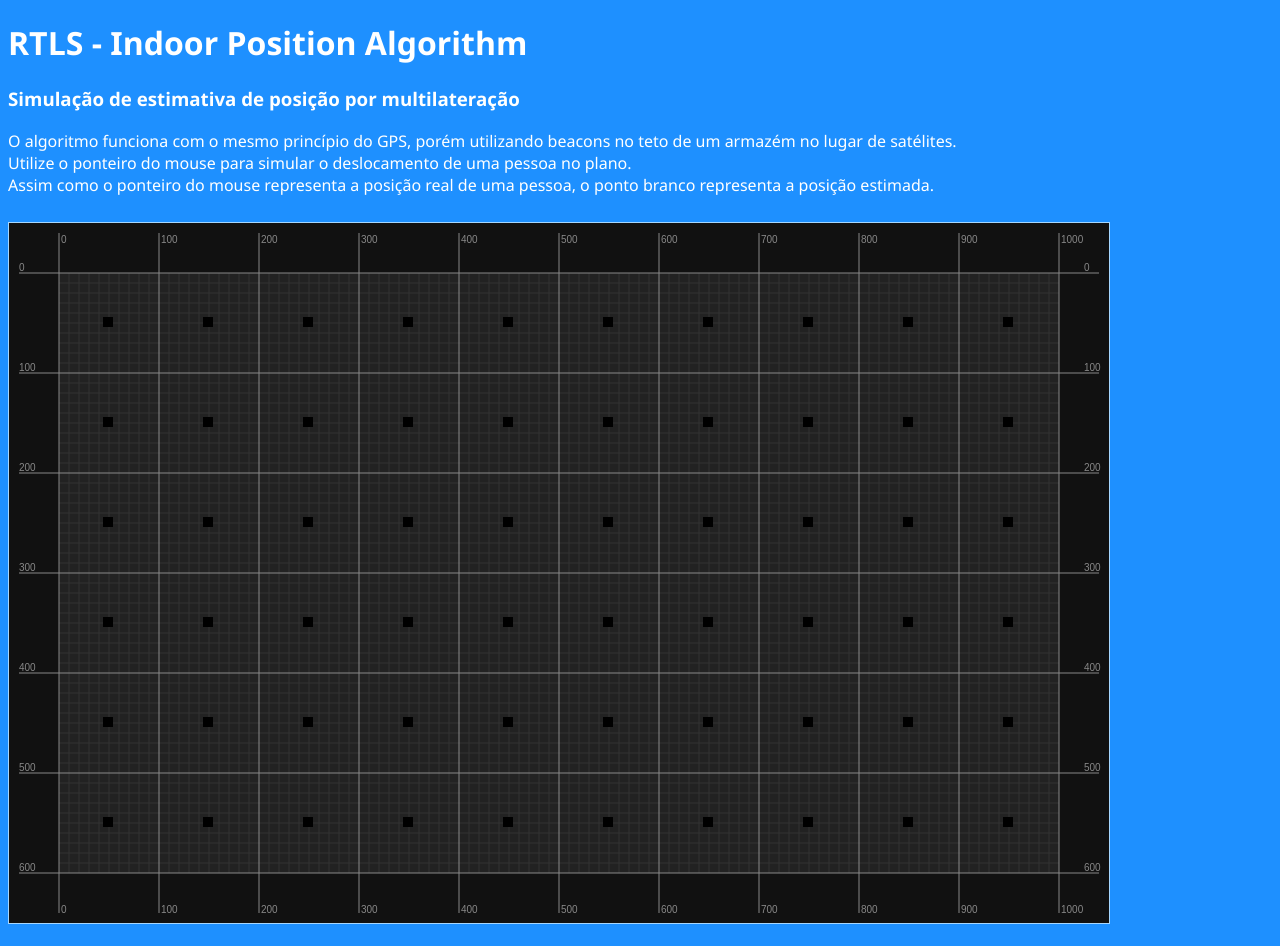
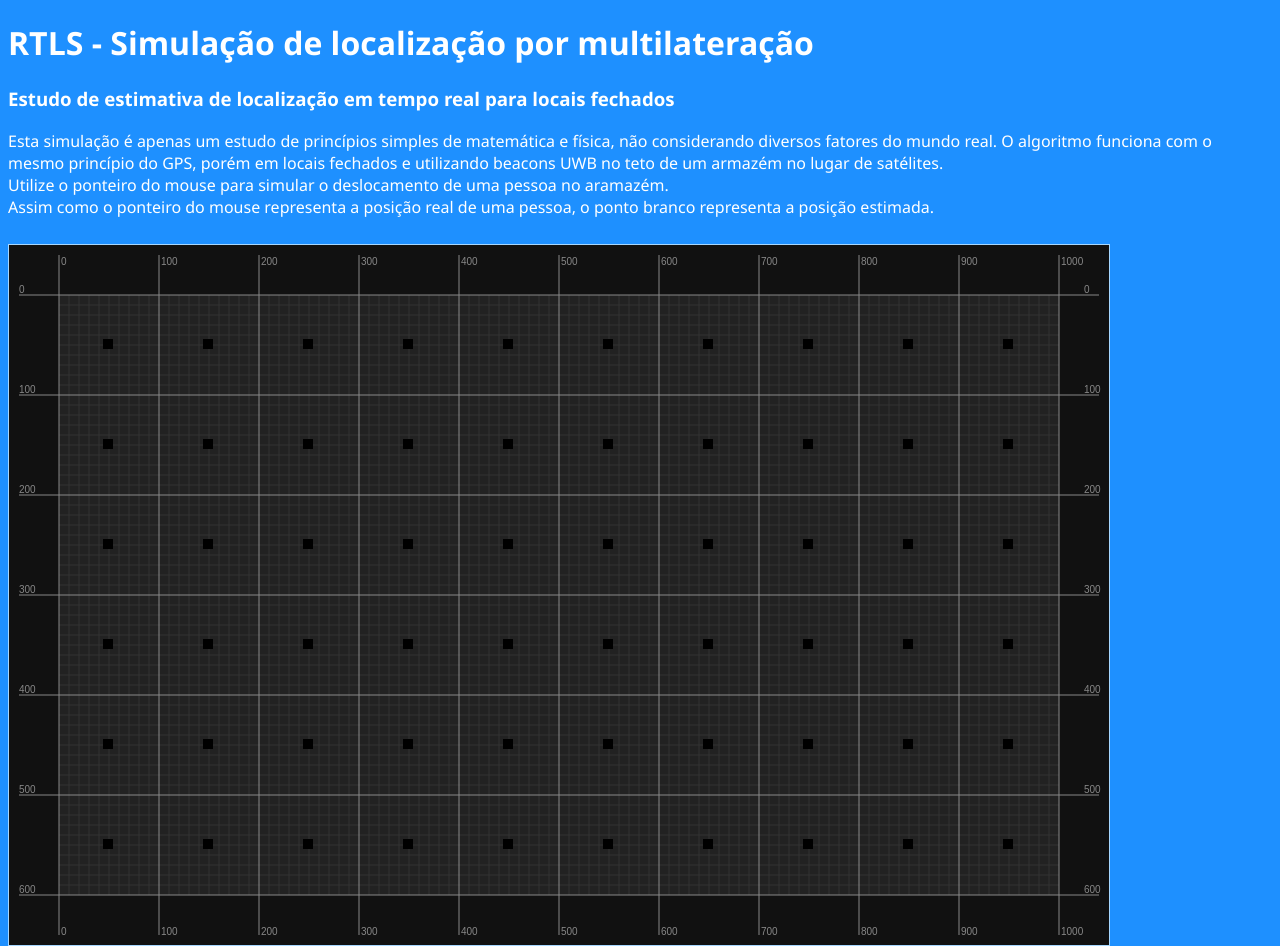
Before and after one commit to alexandremendoncaalvaro/Multilateration, a plain HTML site: page index.html in a window 1280 px wide. Before the commit the page ends 924 px from the top, so only its background shows below. Drawn offline with Linux system fonts and the light colour scheme.

Commit message:
Correções gramaticais e complemento no texto

```diff
--- a/index.html
+++ b/index.html
@@ -11,11 +11,12 @@
 
 <body>
     <div>
-        <h1>RTLS - Indoor Position Algorithm</h1>
-        <h3>Simulação de estimativa de posição por multilateração</h3>
+        <h1>RTLS - Simulação de localização por multilateração</h1>
+        <h3>Estudo de estimativa de localização em tempo real para locais fechados</h3>
         <p>
-            O algoritmo funciona com o mesmo princípio do GPS, porém utilizando beacons no teto de um armazém no lugar de satélites.<br />
-            Utilize o ponteiro do mouse para simular o deslocamento de uma pessoa no plano.<br />
+            Esta simulação é apenas um estudo de princípios simples de matemática e física, não considerando diversos fatores do mundo real.
+            O algoritmo funciona com o mesmo princípio do GPS, porém em locais fechados e utilizando beacons UWB no teto de um armazém no lugar de satélites.<br />
+            Utilize o ponteiro do mouse para simular o deslocamento de uma pessoa no aramazém.<br />
             Assim como o ponteiro do mouse representa a posição real de uma pessoa, o ponto branco representa a posição estimada.
         </p>
     </div>
--- a/js/canvas.js
+++ b/js/canvas.js
@@ -251,10 +251,10 @@ function plotar_beacons_ativos(px, py) {
     }
 
     plotar_ponto(p, "white");
-    var menssagem = px + ',' + py;
+    var mensagem = px + ',' + py;
     contexto.fillStyle = "white";
     contexto.font = "10px Arial";
-    contexto.fillText(menssagem, px + margem + tamanho_ponto, py + margem + offset_centro_ponto / 2);
+    contexto.fillText(mensagem, px + margem + tamanho_ponto, py + margem + offset_centro_ponto / 2);
 }
 
 function plotar_beacons_lidos(beacons) {
```
